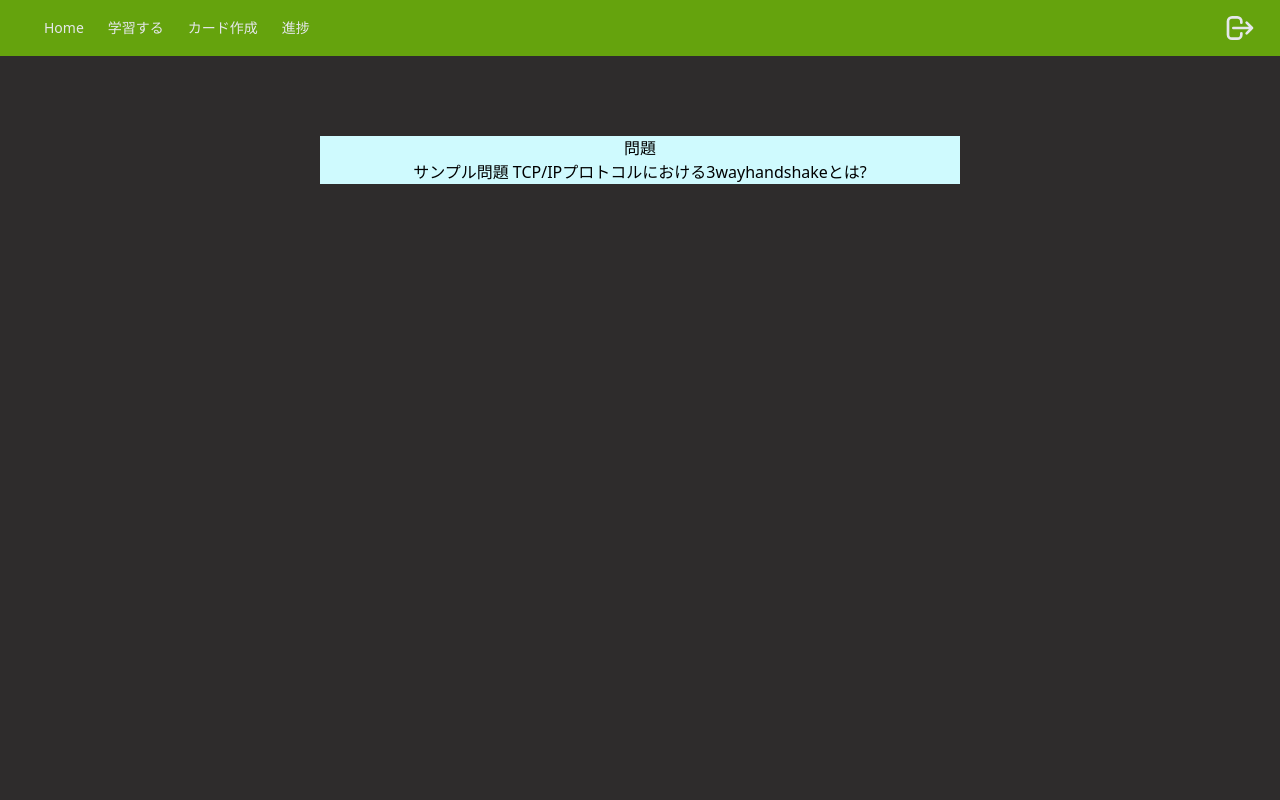
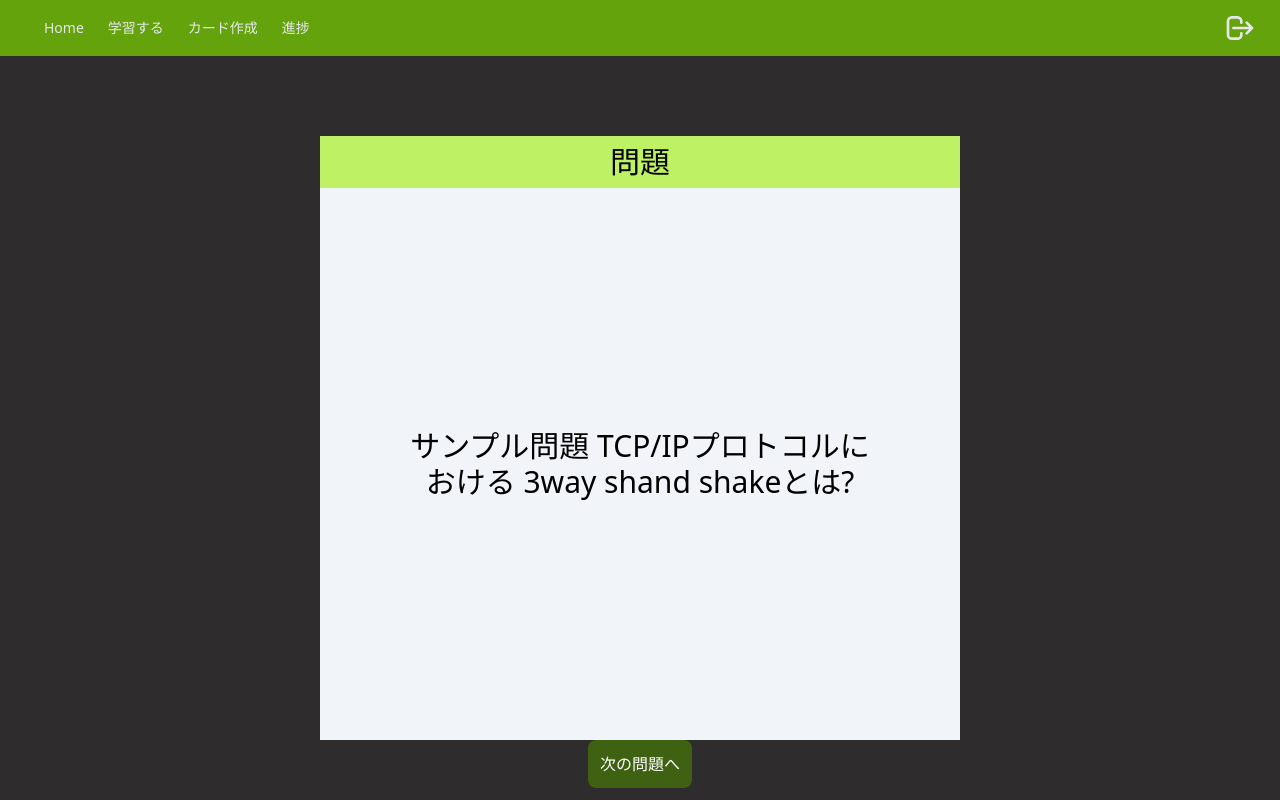
Before and after one commit to hiro7392/Ankicard_client, a React (Create React App) app: page /cards in a window 1280 px wide. Built offline with nearby package versions, Linux system fonts and the light colour scheme.

Commit message:
カード部分についてコンポーネント分割

```diff
--- /dev/null
+++ b/src/atoms/QuestionCardButton.tsx
@@ -0,0 +1,6 @@
+export const QuestionCardButton=()=>{
+
+    return(
+        <button className="bg-lime-800 rounded-lg p-3 bg-cyan-100 text-white">次の問題へ</button>
+    )
+};
--- /dev/null
+++ b/src/molecules/QuestionCardText.tsx
@@ -0,0 +1,13 @@
+type questionTextProps={
+    text:string;
+}
+export const QuestionCardText=(props:questionTextProps)=>{
+
+    const text=props.text
+
+    return(
+        <>
+            <h2 className="bg-slate-100 py-60 px-20 text-3xl">{text}</h2>
+        </>
+    )
+}
--- a/src/organism/QuestionCard.tsx
+++ b/src/organism/QuestionCard.tsx
@@ -1,18 +1,20 @@
 import { useEffect, useState } from "react";
+import { QuestionCardButton } from "../atoms/QuestionCardButton";
+import { QuestionCardText } from "../molecules/QuestionCardText";
 
 export const QuestionCard=()=>{
 
     const [questionText,setQuestionText]=useState("")
 
     useEffect(()=>{
-        setQuestionText("サンプル問題 TCP/IPプロトコルにおける3wayhandshakeとは?");
+        setQuestionText("サンプル問題 TCP/IPプロトコルにおける 3way shand shakeとは?");
     },[]);
 
     return (
-        <div className="mt-20 w-1/2 h-1/2 m-auto bg-cyan-100">
-            <h1 className="">問題</h1>
-            <h2>{questionText}</h2>
-
+        <div className="mt-20 w-1/2 h-1/2 m-auto ">
+            <h1 className="bg-lime-300 text-3xl py-2">問題</h1>
+            <QuestionCardText text={questionText}/>
+            <QuestionCardButton/>
         </div>
     );
 };
```
